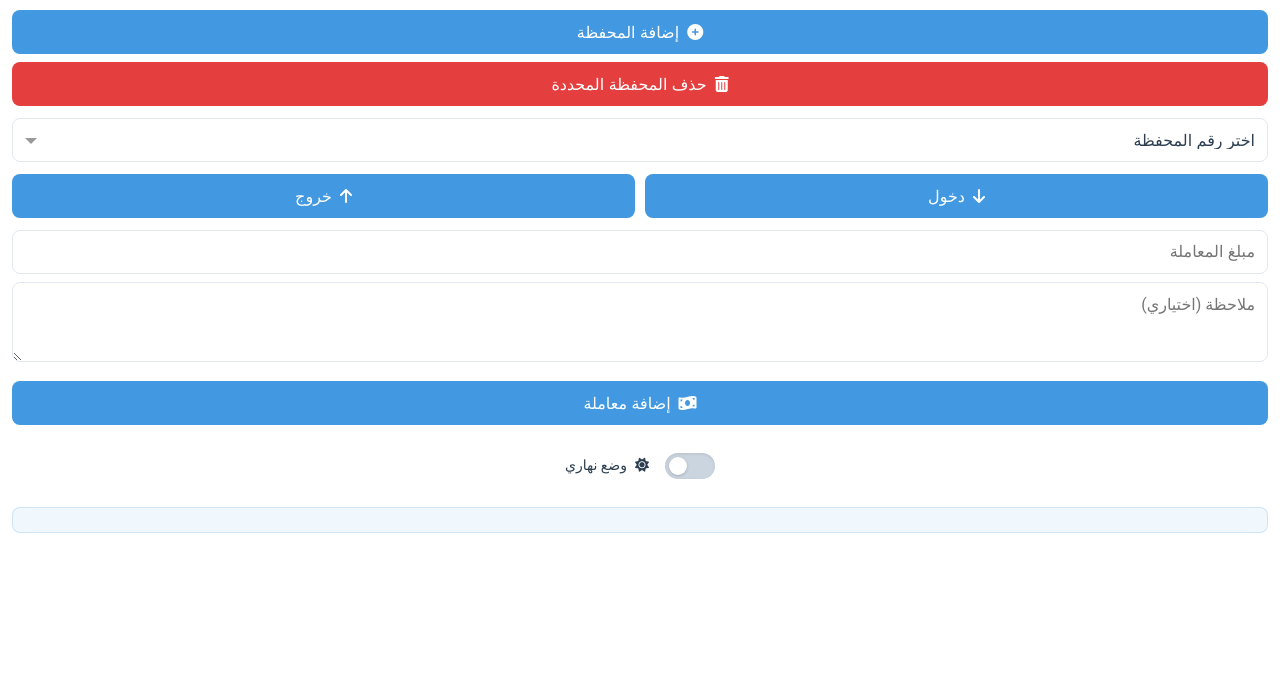
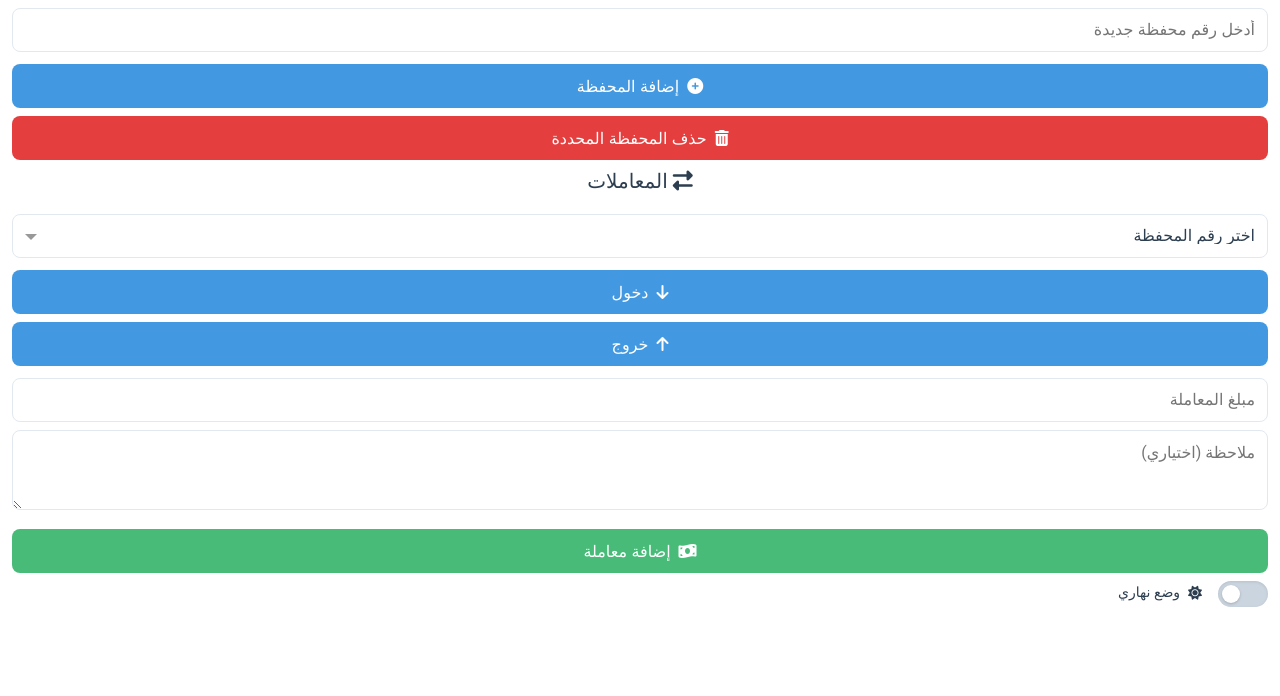
Before and after one commit to srmaster2/Wallet-Limit-Tracker2, a plain HTML site: page index.html in a window 1280 px wide. Shown: the part 104-800 px from the top of the page. Drawn offline with Linux system fonts and the light colour scheme.

Commit message:
Update index.html

```diff
--- a/index.html
+++ b/index.html
@@ -2,58 +2,83 @@
 <html lang="ar">
 <head>
     <meta charset="UTF-8">
+    <meta name="viewport" content="width=device-width, initial-scale=1.0, user-scalable=no">
     <title>Wallet Limit Tracker</title>
     <link rel="stylesheet" href="style.css">
     <link rel="stylesheet" href="https://cdnjs.cloudflare.com/ajax/libs/font-awesome/6.5.0/css/all.min.css">
 </head>
 <body>
     <div class="container">
-    <h2><i class="fa-solid fa-wallet"></i> Wallet Limit Tracker</h2>
+        <header class="app-header">
+            <h1><i class="fa-solid fa-wallet"></i> Wallet Limit Tracker</h1>
+        </header>
 
-    <div class="card">
-      <input type="text" id="newWallet" placeholder="أدخل رقم محفظة جديدة">
-      <button onclick="addWallet()">
+        <main class="app-main">
+            <!-- إدارة المحافظ -->
+            <section class="card wallet-management">
+                <h2><i class="fa-solid fa-plus-circle"></i> إدارة المحافظ</h2>
+                <div class="input-group">
+                    <input type="text" id="newWallet" placeholder="أدخل رقم محفظة جديدة" class="wallet-input">
+                    <button onclick="addWallet()" class="btn btn-primary">
                         <i class="fa-solid fa-circle-plus"></i>
-        <span class="btn-text">إضافة المحفظة</span>
+                        <span>إضافة المحفظة</span>
                     </button>
-      <button onclick="deleteSelectedWallet()" class="btn-danger">
+                </div>
+                <button onclick="deleteSelectedWallet()" class="btn btn-danger btn-full">
                     <i class="fa-solid fa-trash-can"></i>
-        <span class="btn-text">حذف المحفظة المحددة</span>
+                    <span>حذف المحفظة المحددة</span>
+                </button>
+            </section>
+
+            <!-- اختيار المحفظة والمعاملات -->
+            <section class="card transaction-section">
+                <h2><i class="fa-solid fa-exchange-alt"></i> المعاملات</h2>
+
+                <div class="wallet-selector">
+                    <select id="walletSelect" onchange="updateSelectedWallet()" class="wallet-select">
+                        <option value="">اختر رقم المحفظة</option>
+                    </select>
+                </div>
+
+                <div class="transaction-type-buttons">
+                    <button onclick="selectTransactionType('deposit')" id="btnDeposit" class="btn btn-toggle btn-deposit">
+                        <i class="fa-solid fa-arrow-down"></i>
+                        <span>دخول</span>
+                    </button>
+                    <button onclick="selectTransactionType('withdraw')" id="btnWithdraw" class="btn btn-toggle btn-withdraw">
+                        <i class="fa-solid fa-arrow-up"></i>
+                        <span>خروج</span>
                     </button>
                 </div>
 
-    <div class="card">
-      <select id="walletSelect" onchange="updateSelectedWallet()">
-        <option value="">اختر رقم المحفظة</option>
-      </select>
-
-      <div style="display: flex; gap: 10px;">
-        <button onclick="selectTransactionType('deposit')" id="btnDeposit" class="btn-toggle">
-          <i class="fa-solid fa-arrow-down"></i> دخول
-        </button>
-        <button onclick="selectTransactionType('withdraw')" id="btnWithdraw" class="btn-toggle">
-          <i class="fa-solid fa-arrow-up"></i> خروج
+                <div class="transaction-inputs">
+                    <input type="hidden" id="transactionType">
+                    <input type="number" id="amount" placeholder="مبلغ المعاملة" class="amount-input">
+                    <textarea id="note" placeholder="ملاحظة (اختياري)" class="note-textarea"></textarea>
+                    <button onclick="addTransaction()" class="btn btn-success btn-full">
+                        <i class="fa-solid fa-money-bill-wave"></i>
+                        <span>إضافة معاملة</span>
                     </button>
                 </div>
+            </section>
 
-      <input type="hidden" id="transactionType">
-      <input type="number" id="amount" placeholder="مبلغ المعاملة">
-      <textarea id="note" placeholder="ملاحظة (اختياري)"></textarea>
-      <button onclick="addTransaction()" class="sticky-action">
-        <i class="fa-solid fa-money-bill-wave"></i>
-        <span class="btn-text">إضافة معاملة</span>
-      </button>
-    </div>
-
-    <div class="card toggle-dark-mode">
+            <!-- إعدادات الوضع المظلم -->
+            <section class="card settings-section">
+                <div class="dark-mode-toggle">
                     <label class="switch">
                         <input type="checkbox" id="darkModeToggle">
                         <span class="slider"></span>
                     </label>
-      <span id="modeLabel"><i class="fa fa-sun"></i> وضع نهاري</span>
+                    <span id="modeLabel" class="mode-label">
+                        <i class="fa fa-sun"></i>
+                        <span>وضع نهاري</span>
+                    </span>
                 </div>
+            </section>
 
-    <div id="output" class="result card"></div>
+            <!-- النتائج -->
+            <section id="output" class="result-section"></section>
+        </main>
     </div>
 
     <script src="script.js"></script>
```
Lines whose indentation alone changed are shown as unchanged.
